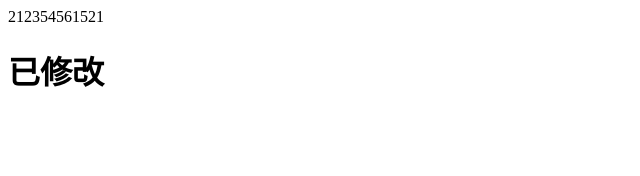
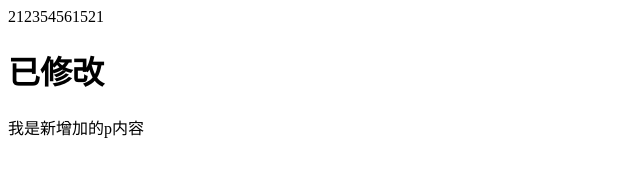
Before and after one commit to sheauii/cangku, a plain HTML site: page index.html in a window 1280 px wide. Shown: the whole page, without its empty margins (0-640 px from the left). Drawn offline with Linux system fonts and the light colour scheme.

Commit message:
我是新增加的p内容

```diff
--- a/index.html
+++ b/index.html
@@ -1,2 +1,3 @@
 212354561521
 <h1>已修改</h1>
+<p>我是新增加的p内容</p>
```
